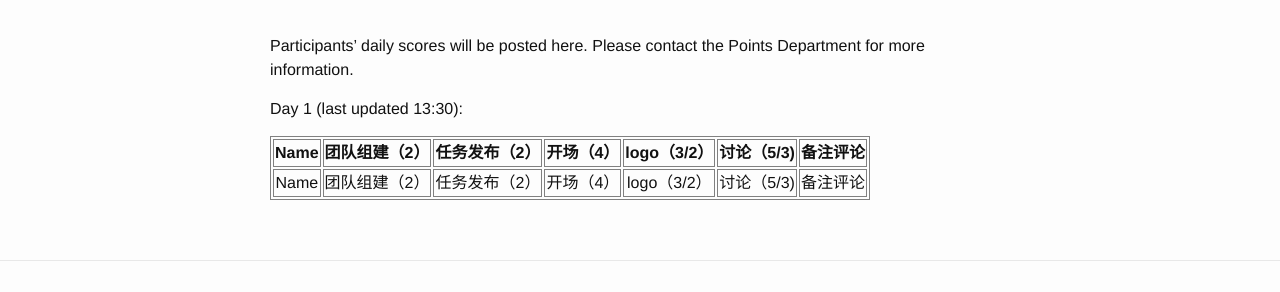
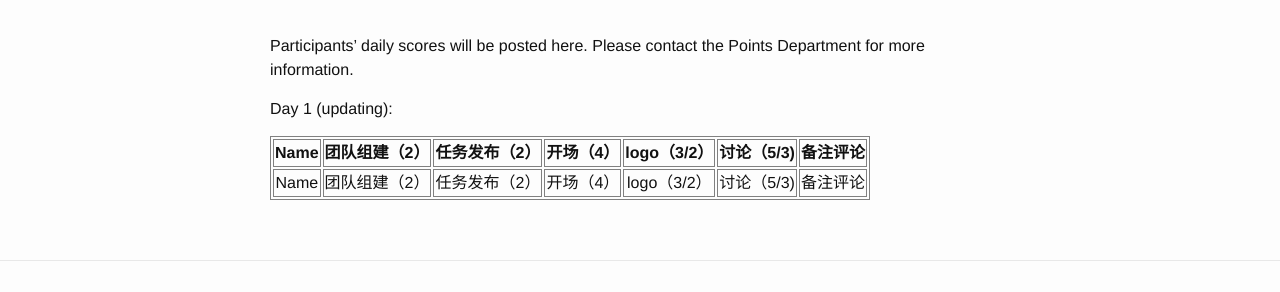
Before and after one commit to alimbeko2/alimbeko2.github.io, a Jekyll site: the page built from Points.md, in a window 1280 px wide. Shown: the part 130-422 px from the top of the page. Built offline with Jekyll 4.4.1, drawn with Linux system fonts in a browser that asks for light colours.

Commit message:
Update Points.md

```diff
--- a/Points.md
+++ b/Points.md
@@ -6,7 +6,7 @@ permalink: /scores/
 
 Participants' daily scores will be posted here. Please contact the Points Department for more information.
 
-Day 1 (last updated 13:30):
+Day 1 (updating):
 
 |Name|团队组建（2）|任务发布（2）|开场（4）|logo（3/2）|讨论（5/3)|备注评论
 |:---:|:---:|:---:|:---:|:---:|:---:|:---:|:---:|:---:|
```
